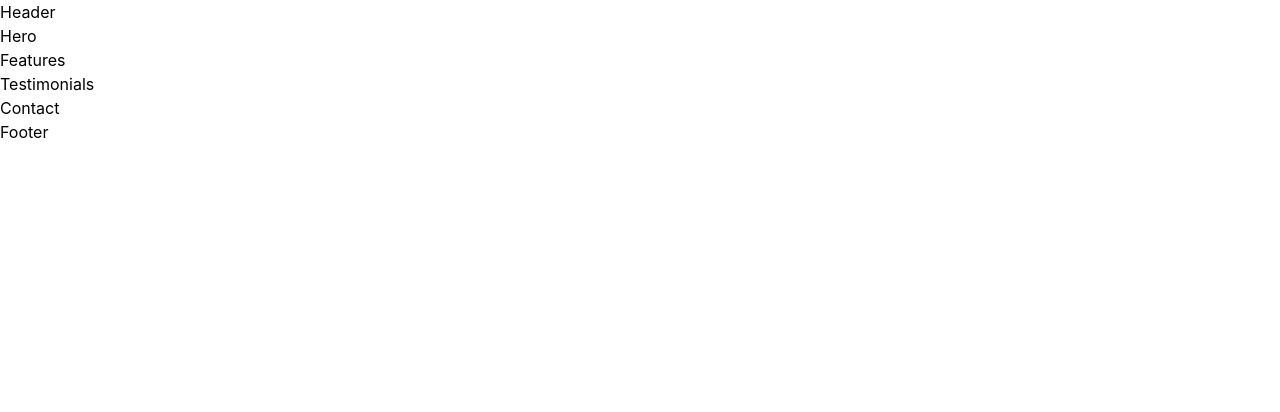
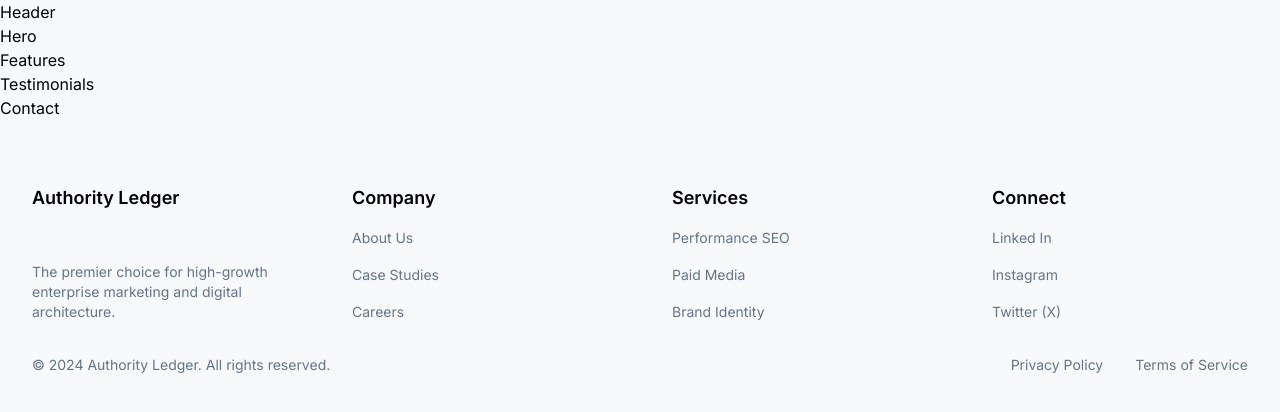
Before and after one commit to raihan-mahmud-talukder/authority-ledger, a React (Create React App) app: page / in a window 1280 px wide. Shown: the top 412 px of the page. Built offline with nearby package versions, Linux system fonts and the light colour scheme.

Commit message:
footer section

```diff
--- a/src/Components/Footer.jsx
+++ b/src/Components/Footer.jsx
@@ -1,7 +1,43 @@
 export const Footer = () => {
     return (
-        <>
-            <h1>Footer</h1>
-        </>
+        <footer className="py-16 px-8">
+            <div className="
+                flex flex-col gap-12 md:flex-row md:flex-wrap md:justify-between
+            ">
+                <div className="w-64 flex flex-col justify-between gap-4">
+                    <h3>Authority Ledger</h3>
+                    <p className="
+                        text-sm text-[#64748B]
+                    ">The premier choice for high-growth enterprise marketing and digital architecture.</p>
+                </div>
+                <div className="w-64 flex flex-col justify-between gap-4">
+                    <h3>Company</h3>
+                    <span>About Us</span>
+                    <span>Case Studies</span>
+                    <span>Careers</span>
+                </div>
+                <div className="w-64 flex flex-col justify-between gap-4">
+                    <h3>Services</h3>
+                    <span>Performance SEO</span>
+                    <span>Paid Media</span>
+                    <span>Brand Identity</span>
+                </div>
+                <div className="w-64 flex flex-col justify-between gap-4">
+                    <h3>Connect</h3>
+                    <span>Linked In</span>
+                    <span>Instagram</span>
+                    <span>Twitter (X)</span>
+                </div>
+            </div>
+            <div className="
+                flex flex-col md:flex-row md:justify-between pt-8
+            ">
+                <span className="text-center">© 2024 Authority Ledger. All rights reserved.</span>
+                <div className="flex justify-center md:justify-between gap-8">
+                    <a href="/privacy">Privacy Policy</a>
+                    <a href="/terms">Terms of Service</a>
+                </div>
+            </div>
+        </footer>
     )
 }
--- a/src/index.css
+++ b/src/index.css
@@ -9,9 +9,21 @@ body {
     sans-serif;
   -webkit-font-smoothing: antialiased;
   -moz-osx-font-smoothing: grayscale;
+  background: #F7F9FB;
+  font-family: Inter;
 }
 
 code {
   font-family: source-code-pro, Menlo, Monaco, Consolas, 'Courier New',
     monospace;
 }
+
+footer h3 {
+  font-size: 1.125rem;
+  font-weight: 600;
+}
+
+footer span, footer a {
+  font-size: 0.875rem;
+  color: #64748B;
+}
```
